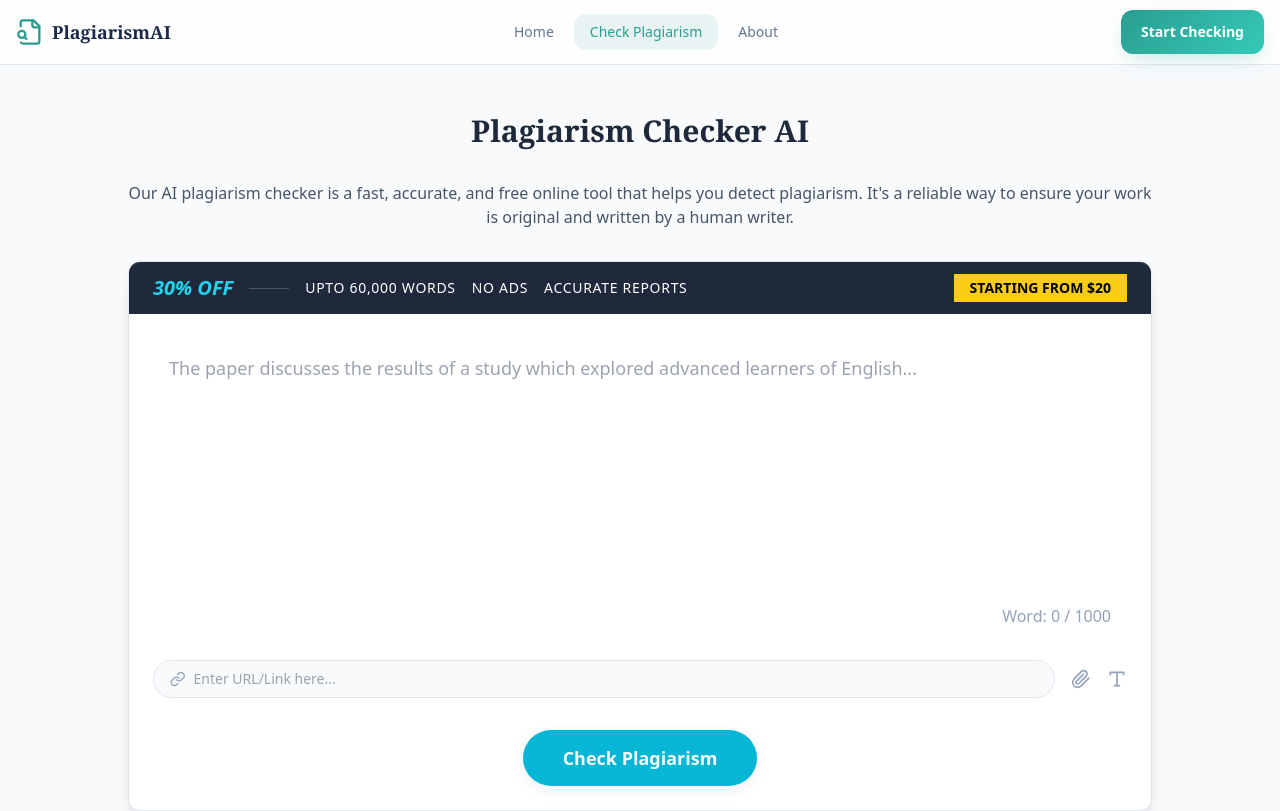
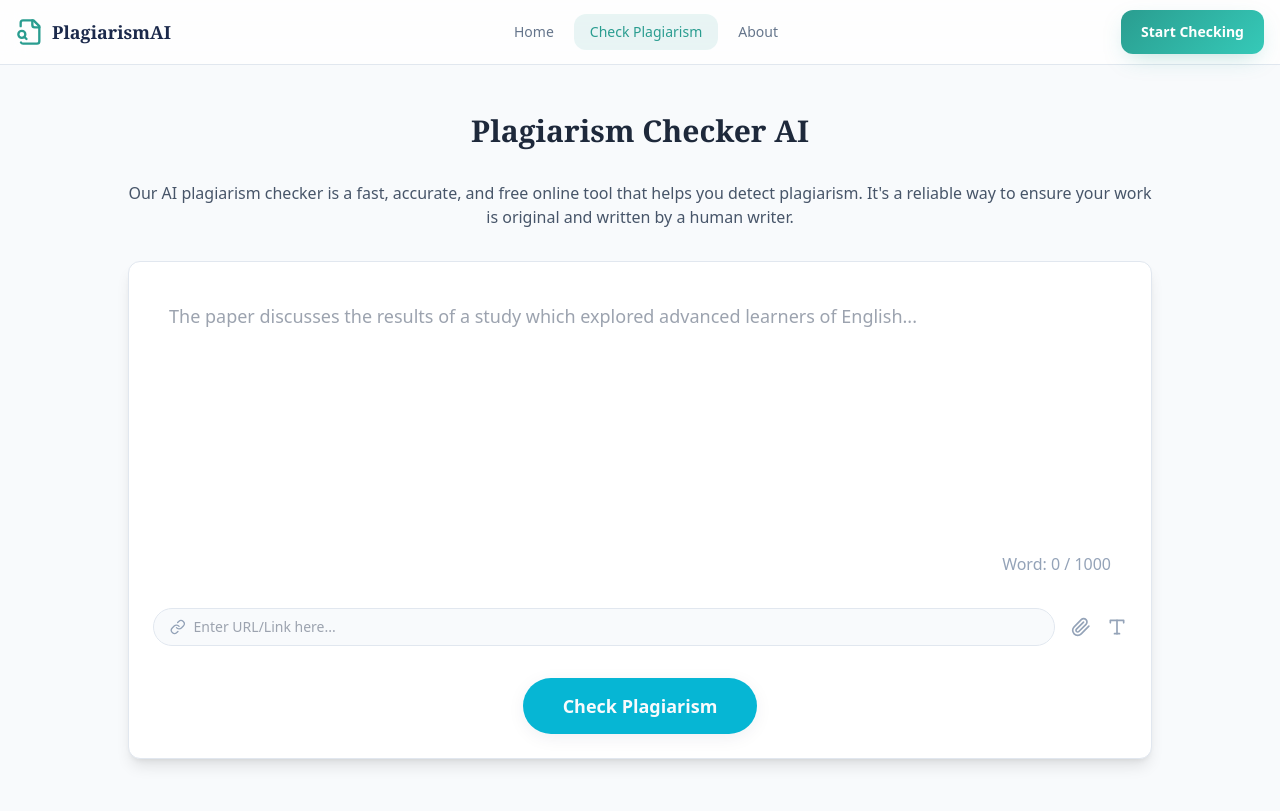
Before and after one commit to joshua400/AI-Plag, a React (Vite) app in the folder trustylens-detector-main/: page /checker in a window 1280 px wide. Shown: the top 811 px of the page. Built offline with nearby package versions, Linux system fonts and the light colour scheme; the HTML template or start-up script is replaced by a standard one.

Commit message:
Remove promo banner from plagiarism checker and results page

```diff
--- a/trustylens-detector-main/src/components/checker/ResultDisplay.tsx
+++ b/trustylens-detector-main/src/components/checker/ResultDisplay.tsx
@@ -44,15 +44,6 @@ export const ResultDisplay = ({ result, onReset }: ResultDisplayProps) => {
         {/* Left Side: Uploaded Text */}
         <div className="lg:col-span-2">
           <div className="overflow-hidden rounded-xl border bg-white shadow-md">
-            <div className="flex items-center justify-between border-b bg-slate-50 px-6 py-4">
-              <div className="flex items-center gap-4">
-                <span className="text-xl font-bold italic text-cyan-500">30% OFF</span>
-                <span className="text-xs font-bold md:text-sm">Upto 60,000 Words</span>
-                <span className="text-xs font-bold md:text-sm">No Ads</span>
-              </div>
-              <div className="text-sm font-bold text-cyan-500">IN $20</div>
-            </div>
-
             <div className="p-6">
               <div className="mb-4 flex justify-between text-sm font-medium text-slate-500">
                 <span>Uploaded Text</span>
--- a/trustylens-detector-main/src/pages/Checker.tsx
+++ b/trustylens-detector-main/src/pages/Checker.tsx
@@ -116,19 +116,6 @@ const Checker = () => {
 
             {!result && (
               <div className="overflow-hidden rounded-xl border bg-white shadow-lg">
-                <div className="flex items-center justify-between bg-[#1e293b] px-6 py-3 text-white">
-                  <div className="flex items-center gap-4">
-                    <span className="text-xl font-bold italic text-cyan-400">30% OFF</span>
-                    <div className="hidden h-px w-10 bg-slate-600 md:block" />
-                    <span className="text-xs uppercase tracking-wider md:text-sm">Upto 60,000 Words</span>
-                    <span className="text-xs uppercase tracking-wider md:text-sm">No Ads</span>
-                    <span className="text-xs uppercase tracking-wider md:text-sm">Accurate Reports</span>
-                  </div>
-                  <div className="bg-yellow-400 px-4 py-1 text-sm font-bold text-black">
-                    STARTING FROM $20
-                  </div>
-                </div>
-
                 <div className="p-6">
                   <div className="relative">
                     <textarea
```
